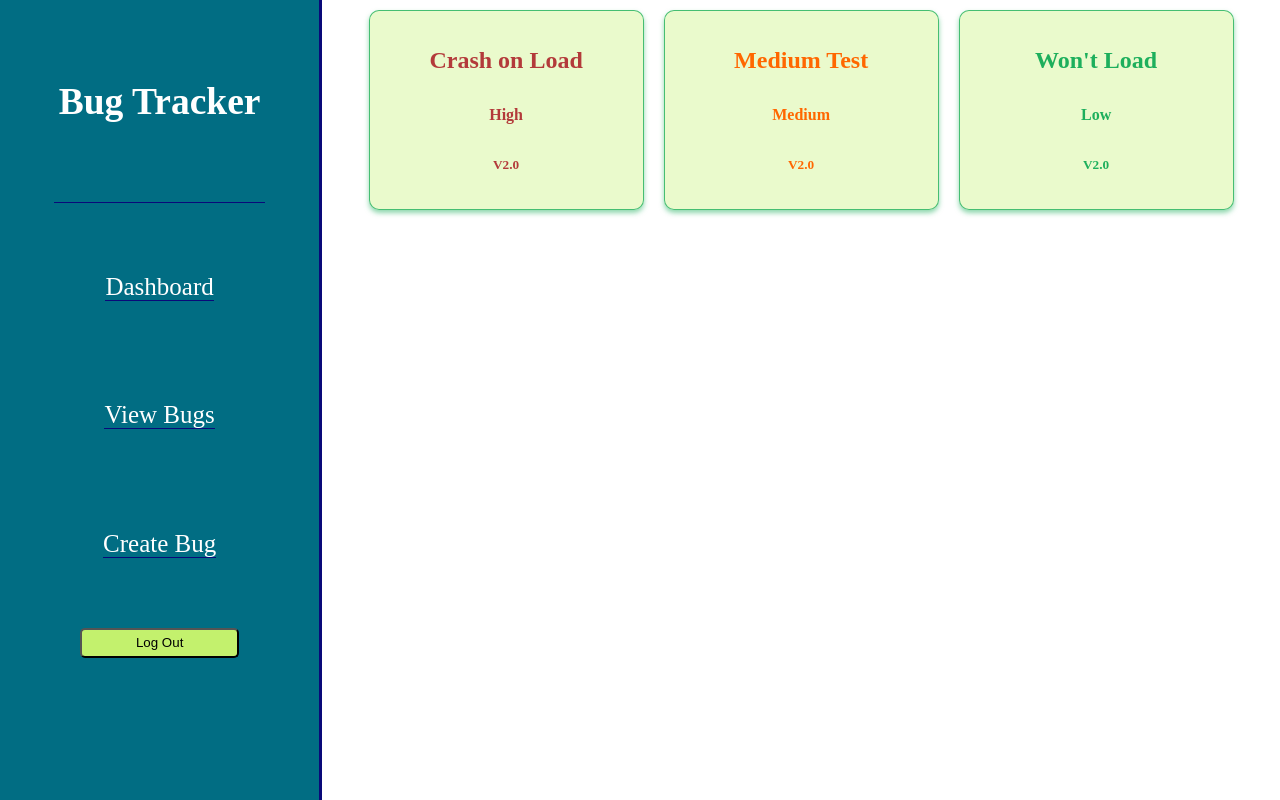
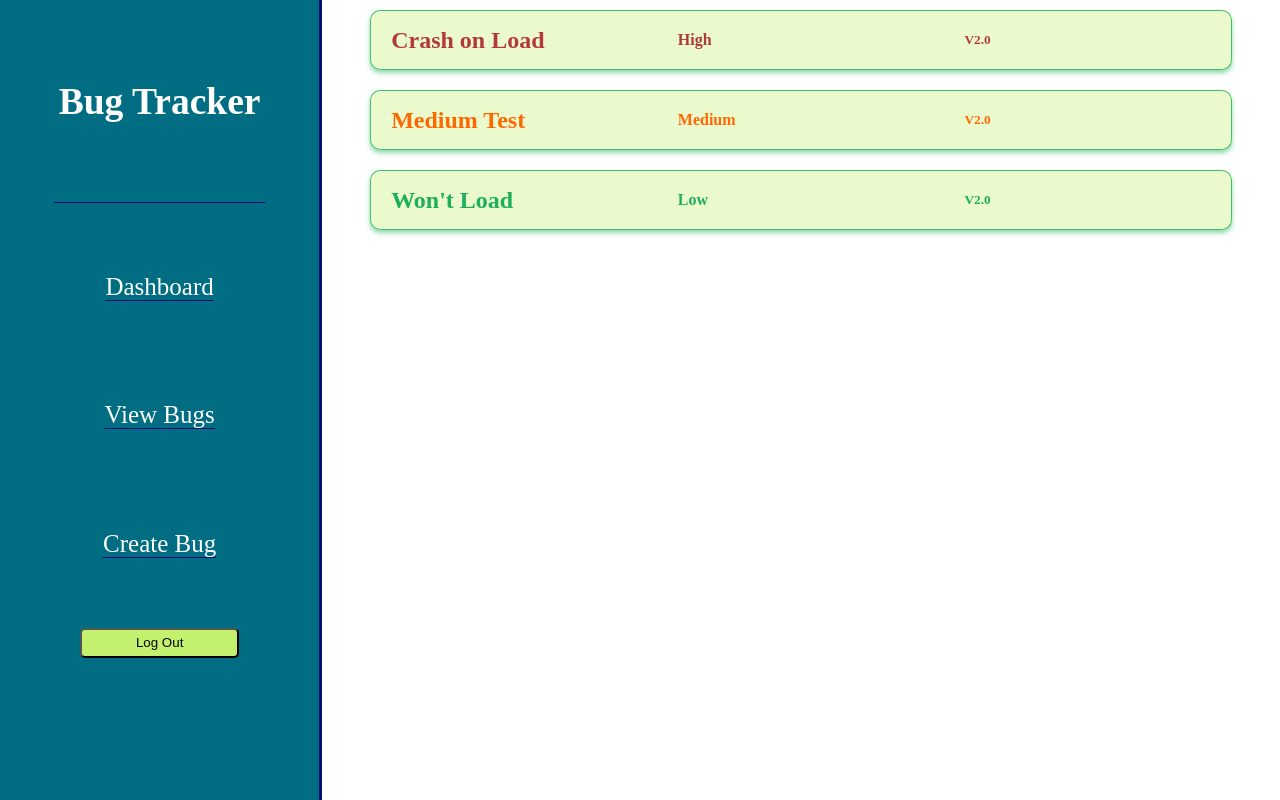
Before and after one commit to 0sorojo/React-Bug-tracker, a React (Create React App) app: page /viewbugs in a window 1280 px wide. Both pictures are taken after typing "Sample", "Sample123" into the empty fields and a click on the button "Log In". Built offline with nearby package versions, Linux system fonts and the light colour scheme.

Commit message:
additional changes

```diff
--- a/src/Views/Components/Bug-Card/bugCard.css
+++ b/src/Views/Components/Bug-Card/bugCard.css
@@ -3,18 +3,26 @@
   border: 1px solid rgb(29, 175, 92, 0.8);
   box-shadow: 0px 3px 5px 0px rgb(29, 175, 92, 0.5);
   display: flex;
-  flex-direction: column;
   justify-content: space-around;
   align-items: center;
+  align-content: flex-start;
   margin: 10px;
   padding: 20px 0;
-  min-width: 275px;
-  height: 200px;
+  width: 90%;
+  height: 60px;
   box-sizing: border-box;
   border-radius: 10px;
 }
 
 .bug-card:hover {
-  transition: all 0.2s;
+  transition: all 0.3s;
   transform: scale(1.05);
 }
+
+.bug-name,
+.bug-priority,
+.bug-version {
+  flex: 1;
+  text-align: left;
+  margin-left: 20px;
+}
--- a/src/Views/Pages/ViewBugs/viewBugs.css
+++ b/src/Views/Pages/ViewBugs/viewBugs.css
@@ -1,8 +1,9 @@
 .bug-page-container {
   display: flex;
   flex: 3 0 0;
-  flex-wrap: wrap;
-  justify-content: center;
+  flex-direction: column;
+  justify-content: flex-start;
+  align-items: center;
   overflow: scroll;
   position: relative;
 }
```
